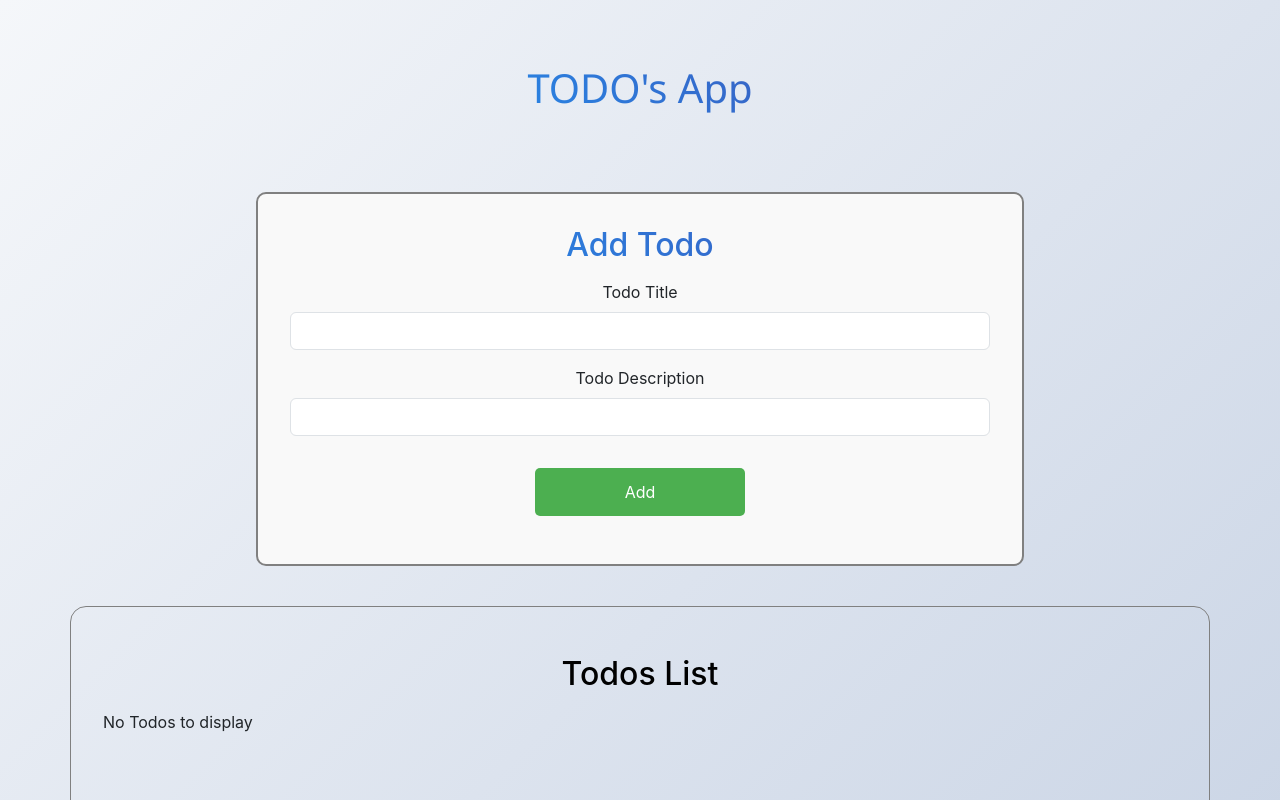
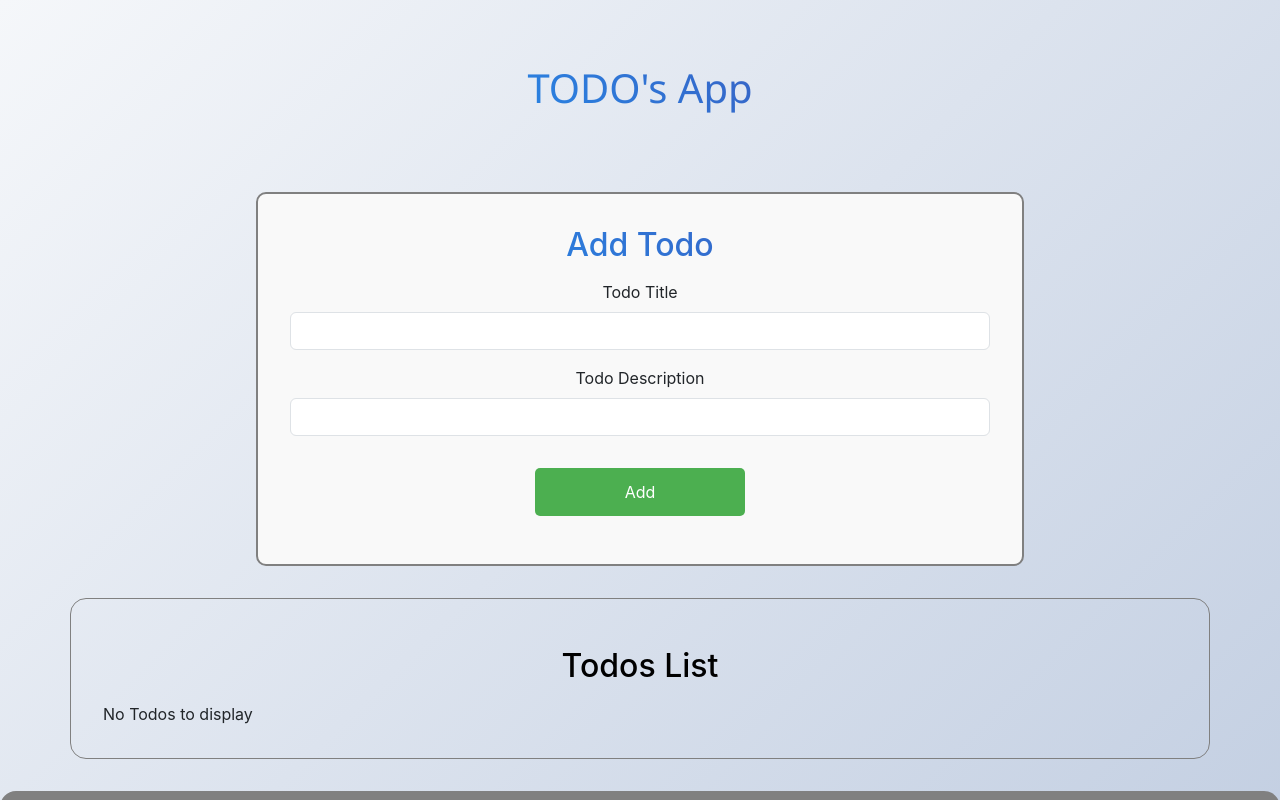
Before and after one commit to shantanu994/reactify-ui, a React (Create React App) app in the folder todo-list/: page / in a window 1280 px wide. Shown: the top 800 px of the page. Built offline with nearby package versions, Linux system fonts and the light colour scheme.

Commit message:
TODO's List

```diff
--- a/todo-list/src/MyComponents/Todos.js
+++ b/todo-list/src/MyComponents/Todos.js
@@ -1,26 +1,19 @@
 import React from "react";
 import TodoItem from "../MyComponents/TodoItem";
-import { useState } from 'react';
+import { useState } from "react";
 
 const Todos = (props) => {
 
   const [completedTodos, setCompletedTodos] = useState([]);
 
-  const handleCheckboxChange = (todo) => {
-    if (completedTodos.includes(todo.sno)) {
-      setCompletedTodos(completedTodos.filter((sno) => sno !== todo.sno));
-    } else {
-      setCompletedTodos([...completedTodos, todo.sno]);
-    }
+  let complete = false;
+  function togglecomplete(event){
+    setCompletedTodos(event.target.value);
+  }
 
-  };
-
-  let mystyle = {
-    minHeight: "70vh",
-    margin: "40px auto",
-  };
   return (
-    <div className="container" style={mystyle}>
+    <>
+    <div className="container">
       <h2 className=" my-3">Todos List</h2>
       {props.todos.length === 0
         ? "No Todos to display"
@@ -32,11 +25,17 @@ const Todos = (props) => {
                   key={todo.sno}
                   onDelete={props.onDelete}
                 />
-                <hr />
+                <label>
+                  <input type="radio" value="complete" checked={complete===false} onChange={togglecomplete}  />
+                  complete
+                </label>
+                <p>Complete:{complete }</p>
+
               </>
             );
           })}
     </div>
+  </>
   );
 };
 
```
Also changed, not shown: todo-list/src/App.css (line endings or trailing spaces).
